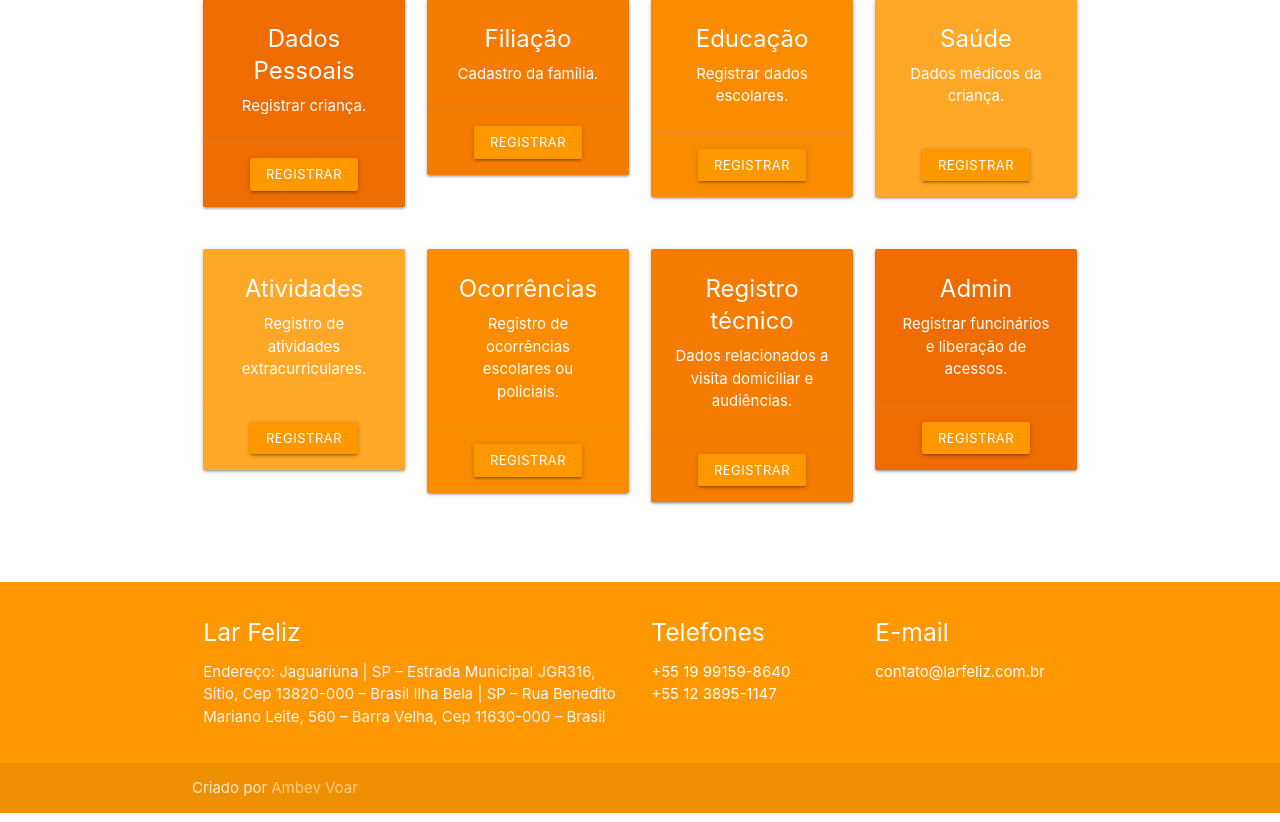
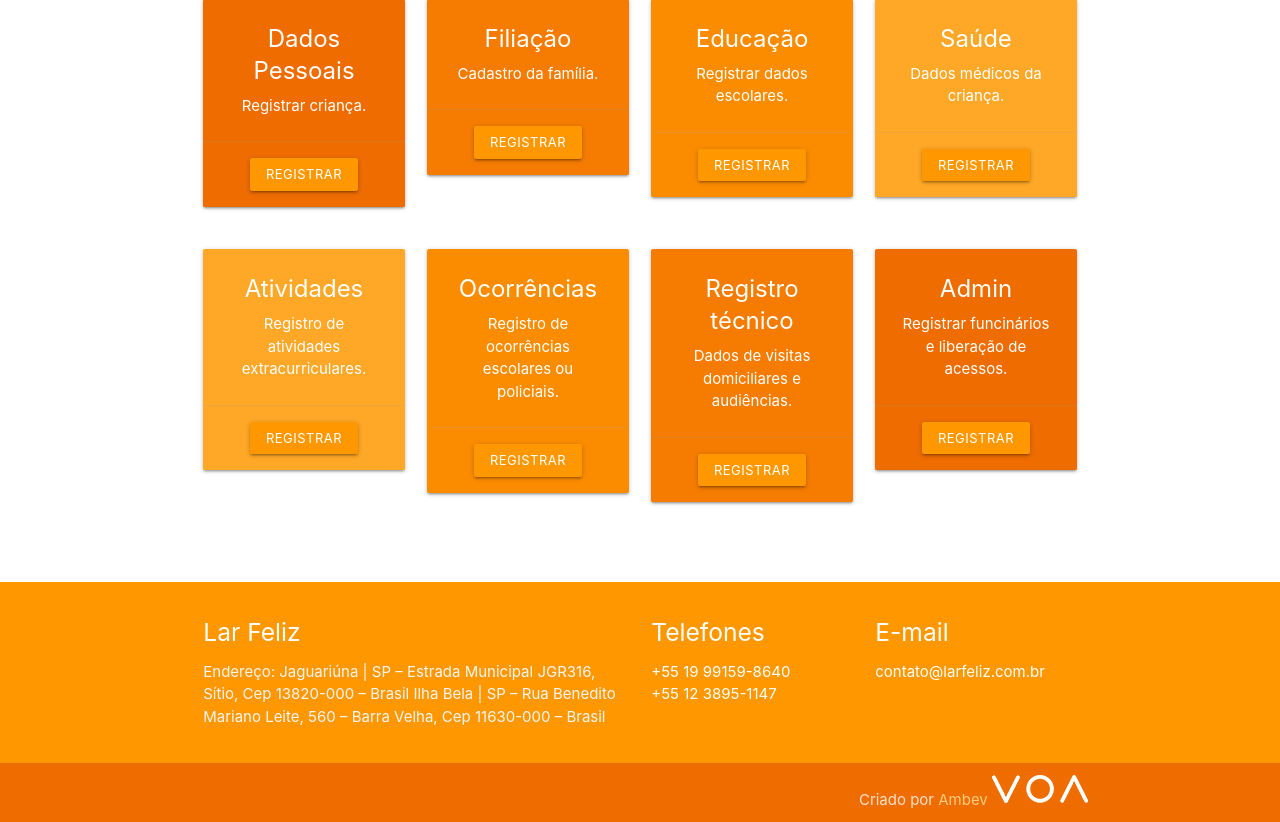
Before and after one commit to CarlosMagnoSTavares/larfeliz, a PHP site: page / in a window 1280 px wide. Shown: the part 278-1100 px from the top of the page. Run offline with PHP 8.4, Linux system fonts and the light colour scheme.

Commit message:
edição de css

```diff
--- a/index.php
+++ b/index.php
@@ -115,7 +115,7 @@
           <div class="card red orange darken-2">
             <div class="card-content white-text">
               <span class="card-title center-align"><b>Registro técnico</b></span>
-              <p class="center-align">Dados relacionados a visita domiciliar e audiências.</p>
+              <p class="center-align">Dados de visitas domiciliares e audiências.</p>
             </div>
             <div class="card-action center">
               <a href="#" class="btn-small waves-effect waves-light orange">Registrar</a>
@@ -169,9 +169,12 @@
         </div>
       </div>
     </div>
-    <div class="footer-copyright">
-      <div class="container">
-      Criado por <a class="orange-text text-lighten-3" target="_blank" href="http://www.programavoa.prosas.com.br/">Ambev Voar</a>
+    <div class="footer-copyright footer-copyright orange darken-3">
+      <div class="container right-align">
+      Criado por <a class="orange-text text-lighten-3" >Ambev</a>
+      <a target="_blank" href="http://www.programavoa.prosas.com.br/">
+        <img id="logo-container" src="css/voa-logo.png" class="brand-logo"></img>
+      </a>
       </div>
     </div>
   </footer>
```
Also changed, not shown: css/voa-logo.png (added).
